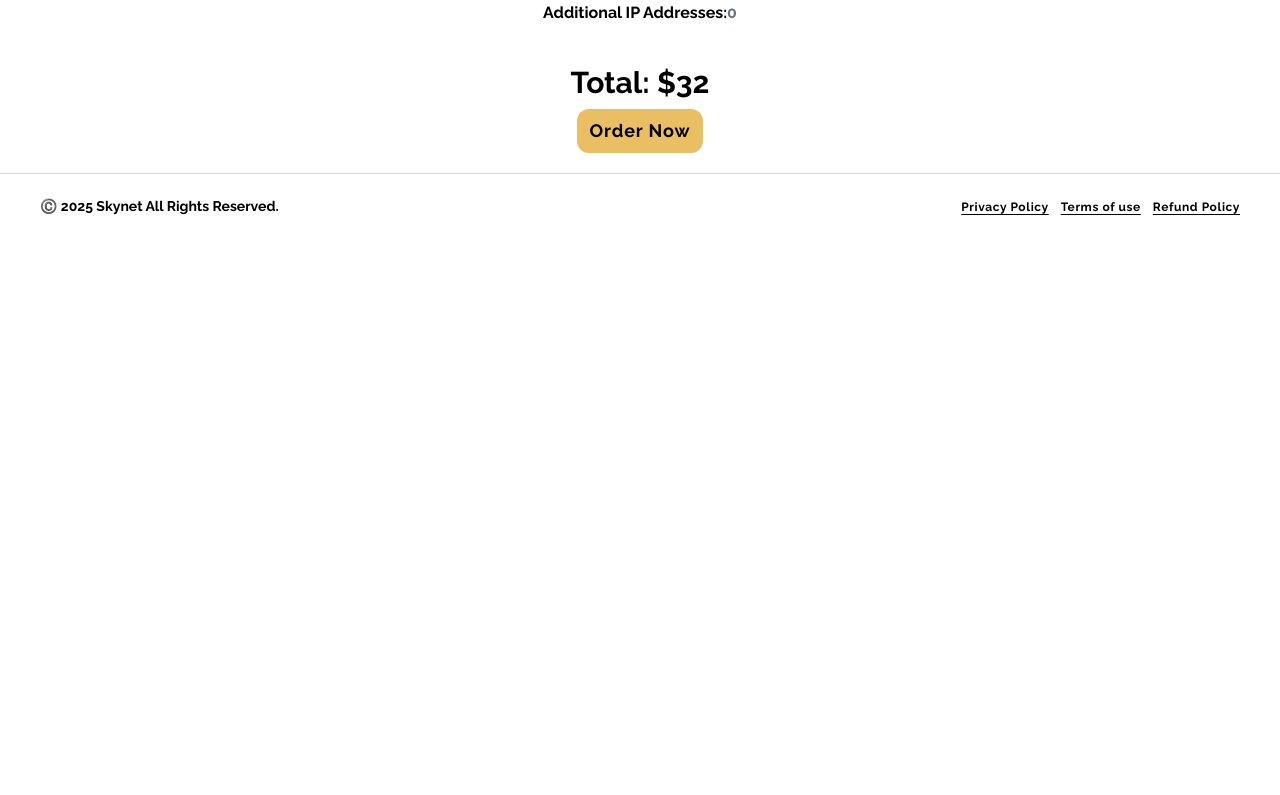
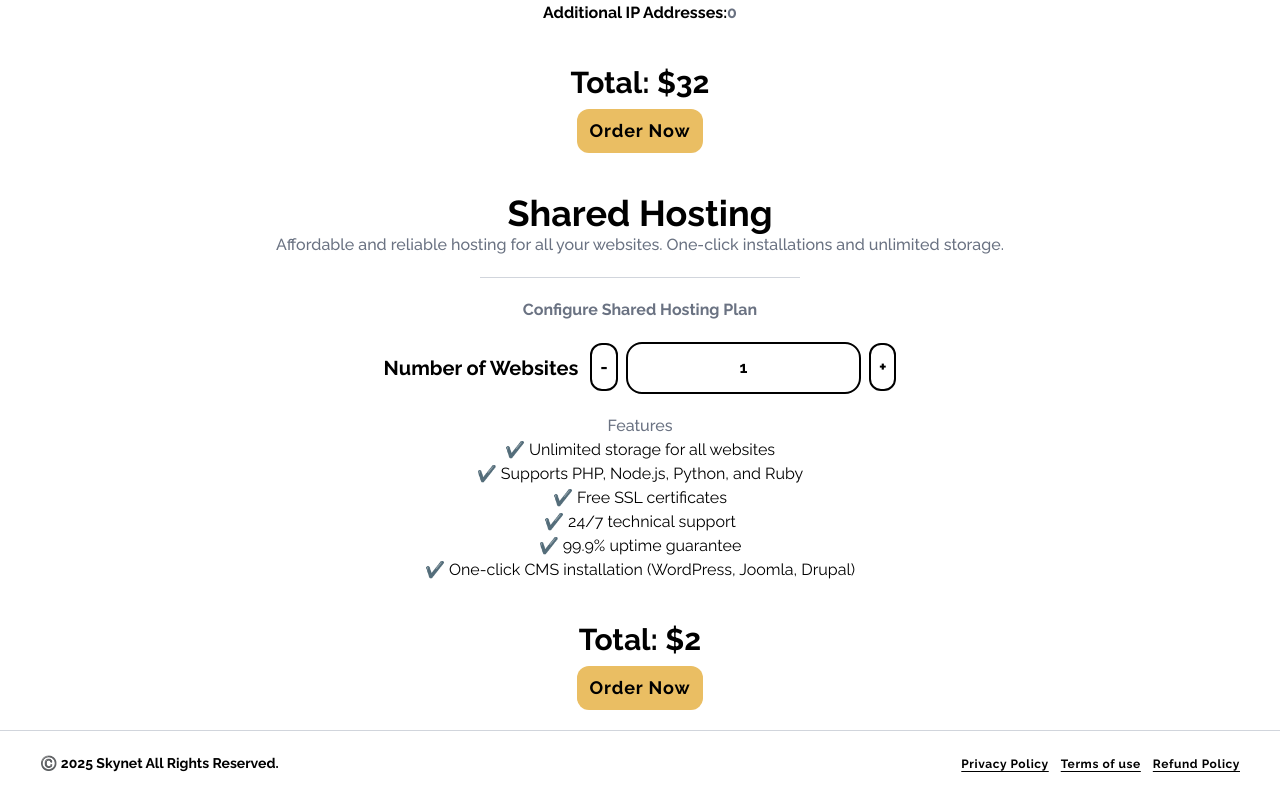
Before and after one commit to sapwavino/skynet_redesign_fe, a Vue app: page / in a window 1280 px wide. Shown: the part 1840-2635 px from the top of the page. Before the commit the page ends 2078 px from the top, so only its background shows below. Built offline with nearby package versions, Linux system fonts and the light colour scheme; what vue3-marquee would draw is missing.

Commit message:
NEW DASH V3 + SHARED HOSTING

```diff
--- a/src/components/CustomServicePicker.vue
+++ b/src/components/CustomServicePicker.vue
@@ -1,6 +1,6 @@
 <script setup>
 import {ref, watch, onMounted} from 'vue'
-import {convertPrice, exchangeRates} from "../utils/helper_functions.js";
+// import {convertPrice, exchangeRates} from "../utils/helper_functions.js";
 import {createToast} from "mosha-vue-toastify";
 import 'mosha-vue-toastify/dist/style.css'
 
@@ -74,8 +74,18 @@ const ssh = ref(true)
 const operatingSystem = ref("linux")
 const rootPass = ref("")
 const additionalIPs = ref(0)
+const numberOfWebsites = ref(1)
 const totalCost = ref(0)
+const websitesTotalCost = ref(0)
 const selectedConfig = ref(popularConfigs.value[1]);
+const features = ref([
+  "Unlimited storage for all websites",
+  "Supports PHP, Node.js, Python, and Ruby",
+  "Free SSL certificates",
+  "24/7 technical support",
+  "99.9% uptime guarantee",
+  "One-click CMS installation (WordPress, Joomla, Drupal)"
+])
 
 const generateSSHPassword = () => {
   const chars = "ABCDEFGHIJKLMNOPQRSTUVWXYZabcdefghijklmnopqrstuvwxyz0123456789@-_#*&%$!";
@@ -123,9 +133,6 @@ watch(storage, calculateTotalCost);
 watch(gpuRAM, calculateTotalCost);
 watch(gpuCores, calculateTotalCost);
 watch(operatingSystem, calculateTotalCost);
-watch(gpuConfig, calculateTotalCost);
-
-
 watch(gpuConfig, (newVal, oldVal) => {
   if (newVal === true) {
     selectedConfig.value = popularConfigs.value.find((one) => {
@@ -144,6 +151,12 @@ watch(gpuConfig, (newVal, oldVal) => {
     calculateTotalCost()
   }
 });
+watch(numberOfWebsites, (newValue, oldValue) => {
+  console.log(numberOfWebsites.value)
+  console.log(oldValue)
+  console.log(newValue)
+  websitesTotalCost.value = numberOfWebsites.value * 2
+}, {deep: true, immediate: true})
 
 // Watch for plan change and reset total cost
 watch(selectedConfig, (newConfig) => {
@@ -166,8 +179,6 @@ watch(selectedConfig, (newConfig) => {
   }
 
 });
-
-
 </script>
 
 <template>
@@ -656,7 +667,48 @@ watch(selectedConfig, (newConfig) => {
         <button class="btn-base">Order Now</button>
       </div>
 
+
     </div>
+    <section class="mt-10">
+      <h2 class="text-4xl font-bold capitalize text-center dark:text-gray-200 text-center">Shared Hosting</h2>
+      <h3 class="muteSubheader text-center mb-5">Affordable and reliable hosting for all your websites. One-click
+                                                 installations and unlimited storage.</h3>
+      <hr class="mx-80 mb-5 mt-1 border-gray-300" />
+      <p class="muteBoldSubheader text-center">Configure Shared Hosting Plan</p>
+
+      <div class="flex items-center justify-center mt-5">
+        <h2 class="font-bold text-xl text-center mr-3">Number of Websites</h2>
+        <section class="">
+          <div class="text-center">
+            <button class="border-2 rounded-xl mx-auto p-2 text-lg font-bold"
+                    @click="numberOfWebsites > 0 ? numberOfWebsites -= 1 : ''"
+            >-
+            </button>
+            <input v-model="numberOfWebsites"
+                   class="border-2 rounded-2xl py-3 font-bold mx-2 text-center px-5"
+                   min="1"
+                   type="number"
+            />
+            <button
+                class="border-2 rounded-xl mx-auto p-2 text-lg font-bold"
+                @click="numberOfWebsites += 1"
+            >+
+            </button>
+          </div>
+        </section>
+      </div>
+      <div class="text-center">
+        <h1 class="muteSubheader mt-5">Features</h1>
+        <ul>
+          <li v-for="(feature, index) in features"
+              :key="index"
+          >✔️ {{ feature }}
+          </li>
+        </ul>
+        <h2 class="header mb-2 mt-10">Total: ${{ websitesTotalCost }}</h2>
+        <button class="btn-base">Order Now</button>
+      </div>
+    </section>
   </section>
 </template>
 
```
